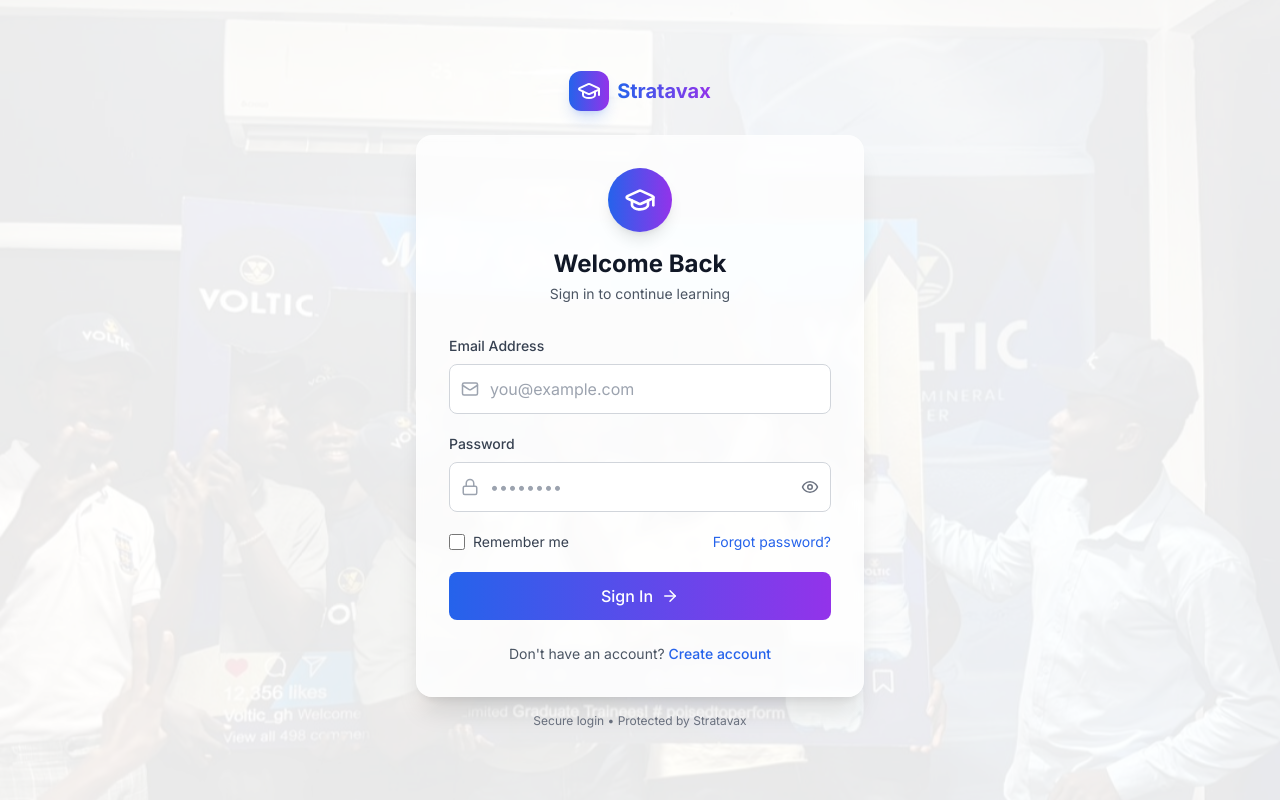
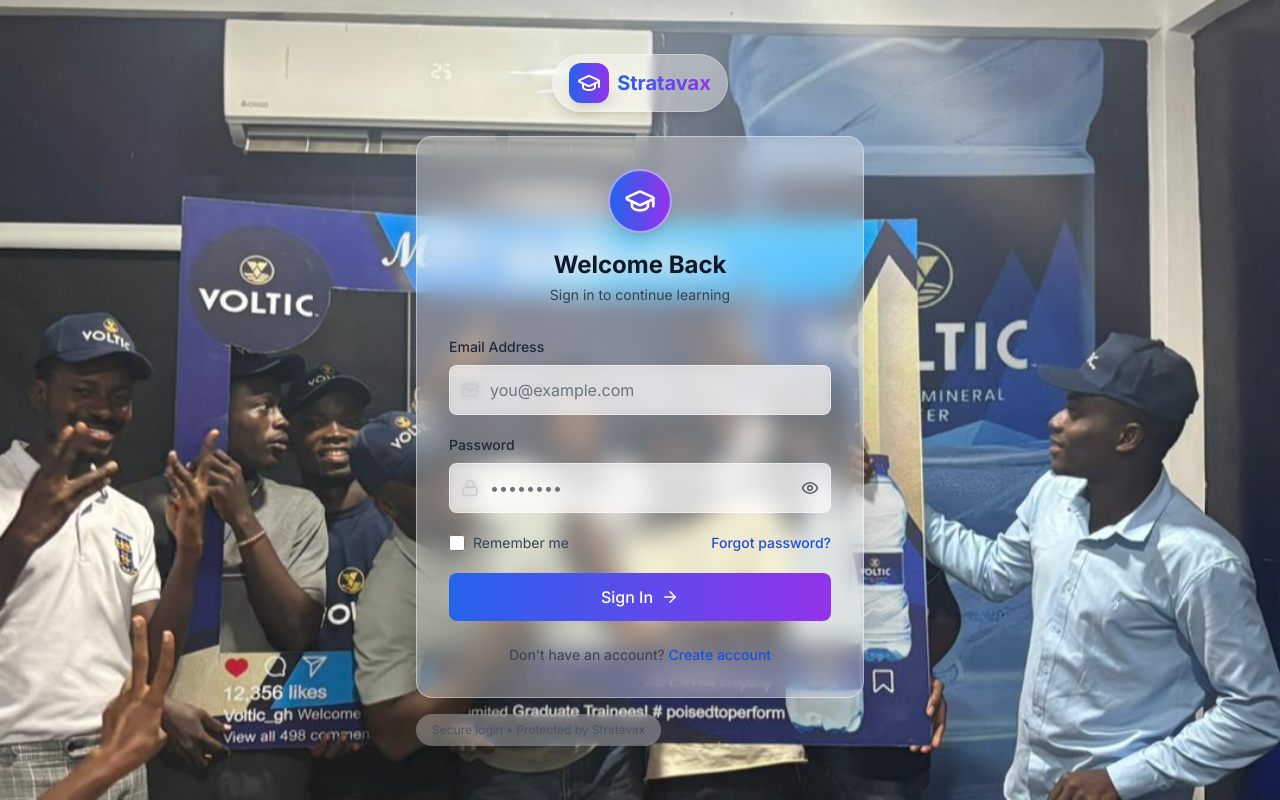
Before and after one commit to sbyiadom/Stratavax-Learning-Management-System, a Next.js app: page /login in a window 1280 px wide. Built offline with nearby package versions, Linux system fonts and the light colour scheme.

Commit message:
Update page.tsx

```diff
--- a/app/login/page.tsx
+++ b/app/login/page.tsx
@@ -1,6 +1,6 @@
 'use client'
 
-import { useState } from 'react'
+import { useState, useEffect } from 'react'
 import { createClient } from '@/lib/supabase'
 import Link from 'next/link'
 import { GraduationCap, Mail, Lock, Eye, EyeOff, ArrowRight } from 'lucide-react'
@@ -33,7 +33,7 @@ export default function LoginPage() {
 
   return (
     <div className="min-h-screen relative">
-      {/* Background Image Layer */}
+      {/* Background Image - Fully visible */}
       <div
         className="absolute inset-0 bg-cover bg-center bg-fixed"
         style={{
@@ -41,16 +41,13 @@ export default function LoginPage() {
         }}
       />
 
-      {/* White Overlay Layer */}
-      <div className="absolute inset-0 bg-white/90" />
-
       {/* Content Layer */}
       <div className="relative z-10 min-h-screen flex items-center justify-center p-4">
         <div className="max-w-md w-full">
-          {/* Stratavax Logo */}
+          {/* Stratavax Logo - Solid for visibility */}
           <div className="text-center mb-6">
-            <Link href="/" className="inline-flex items-center gap-2">
-              <div className="w-10 h-10 bg-gradient-to-r from-blue-600 to-purple-600 rounded-xl flex items-center justify-center shadow-lg shadow-blue-600/20">
+            <Link href="/" className="inline-flex items-center gap-2 bg-white/40 backdrop-blur-sm px-4 py-2 rounded-full border border-white/30 shadow-lg">
+              <div className="w-10 h-10 bg-gradient-to-r from-blue-600 to-purple-600 rounded-xl flex items-center justify-center shadow-lg">
                 <GraduationCap className="text-white" size={24} />
               </div>
               <span className="text-xl font-bold bg-gradient-to-r from-blue-600 to-purple-600 bg-clip-text text-transparent">
@@ -59,62 +56,63 @@ export default function LoginPage() {
             </Link>
           </div>
 
-          <div className="bg-white/80 backdrop-blur-sm rounded-2xl shadow-xl p-8 border border-white/20">
+          {/* Glass Card */}
+          <div className="bg-white/30 backdrop-blur-md rounded-2xl shadow-2xl p-8 border border-white/40">
             {/* Header */}
             <div className="text-center mb-8">
-              <div className="w-16 h-16 bg-gradient-to-r from-blue-600 to-purple-600 rounded-full flex items-center justify-center mx-auto mb-4 shadow-lg">
+              <div className="w-16 h-16 bg-gradient-to-r from-blue-600 to-purple-600 rounded-full flex items-center justify-center mx-auto mb-4 shadow-lg border-2 border-white/50">
                 <GraduationCap className="text-white" size={32} />
               </div>
               <h1 className="text-2xl font-bold text-gray-900">Welcome Back</h1>
-              <p className="text-sm text-gray-600 mt-1">Sign in to continue learning</p>
+              <p className="text-sm text-gray-700 mt-1">Sign in to continue learning</p>
             </div>
 
             {/* Error Message */}
             {error && (
-              <div className="mb-4 p-3 bg-red-50 border border-red-200 rounded-lg">
-                <p className="text-sm text-red-600">{error}</p>
+              <div className="mb-4 p-3 bg-red-100/80 backdrop-blur-sm border border-red-300 rounded-lg">
+                <p className="text-sm text-red-700">{error}</p>
               </div>
             )}
 
             {/* Login Form */}
             <form onSubmit={handleLogin} className="space-y-5">
               <div>
-                <label className="block text-sm font-medium text-gray-700 mb-2">
+                <label className="block text-sm font-medium text-gray-800 mb-2">
                   Email Address
                 </label>
                 <div className="relative">
-                  <Mail className="absolute left-3 top-1/2 transform -translate-y-1/2 text-gray-400" size={18} />
+                  <Mail className="absolute left-3 top-1/2 transform -translate-y-1/2 text-gray-600" size={18} />
                   <input
                     type="email"
                     value={email}
                     onChange={(e) => setEmail(e.target.value)}
                     placeholder="you@example.com"
                     required
-                    className="w-full pl-10 pr-4 py-3 border border-gray-300 rounded-lg focus:outline-none focus:ring-2 focus:ring-blue-500 focus:border-transparent bg-white/90"
+                    className="w-full pl-10 pr-4 py-3 bg-white/60 backdrop-blur-sm border border-white/50 rounded-lg focus:outline-none focus:ring-2 focus:ring-blue-500 focus:border-transparent text-gray-900 placeholder-gray-500"
                     disabled={loading}
                   />
                 </div>
               </div>
 
               <div>
-                <label className="block text-sm font-medium text-gray-700 mb-2">
+                <label className="block text-sm font-medium text-gray-800 mb-2">
                   Password
                 </label>
                 <div className="relative">
-                  <Lock className="absolute left-3 top-1/2 transform -translate-y-1/2 text-gray-400" size={18} />
+                  <Lock className="absolute left-3 top-1/2 transform -translate-y-1/2 text-gray-600" size={18} />
                   <input
                     type={showPassword ? 'text' : 'password'}
                     value={password}
                     onChange={(e) => setPassword(e.target.value)}
                     placeholder="••••••••"
                     required
-                    className="w-full pl-10 pr-12 py-3 border border-gray-300 rounded-lg focus:outline-none focus:ring-2 focus:ring-blue-500 focus:border-transparent bg-white/90"
+                    className="w-full pl-10 pr-12 py-3 bg-white/60 backdrop-blur-sm border border-white/50 rounded-lg focus:outline-none focus:ring-2 focus:ring-blue-500 focus:border-transparent text-gray-900 placeholder-gray-500"
                     disabled={loading}
                   />
                   <button
                     type="button"
                     onClick={() => setShowPassword(!showPassword)}
-                    className="absolute right-3 top-1/2 transform -translate-y-1/2 text-gray-500 hover:text-gray-700"
+                    className="absolute right-3 top-1/2 transform -translate-y-1/2 text-gray-600 hover:text-gray-800"
                   >
                     {showPassword ? <EyeOff size={18} /> : <Eye size={18} />}
                   </button>
@@ -126,13 +124,13 @@ export default function LoginPage() {
                   <input
                     id="remember"
                     type="checkbox"
-                    className="h-4 w-4 text-blue-600 focus:ring-blue-500 border-gray-300 rounded"
+                    className="h-4 w-4 text-blue-600 focus:ring-blue-500 border-gray-300 rounded bg-white/60"
                   />
                   <label htmlFor="remember" className="ml-2 block text-sm text-gray-700">
                     Remember me
                   </label>
                 </div>
-                <Link href="/forgot-password" className="text-sm text-blue-600 hover:underline">
+                <Link href="/forgot-password" className="text-sm text-blue-700 hover:text-blue-800 font-medium">
                   Forgot password?
                 </Link>
               </div>
@@ -154,16 +152,16 @@ export default function LoginPage() {
             </form>
 
             {/* Register Link */}
-            <p className="text-center text-sm text-gray-600 mt-6">
+            <p className="text-center text-sm text-gray-700 mt-6">
               Don't have an account?{' '}
-              <Link href="/register" className="text-blue-600 hover:text-blue-700 font-medium">
+              <Link href="/register" className="text-blue-700 hover:text-blue-800 font-medium">
                 Create account
               </Link>
             </p>
           </div>
 
           {/* Trust indicator */}
-          <p className="text-center text-xs text-gray-500 mt-4">
+          <p className="text-center text-xs text-gray-600 mt-4 bg-white/30 backdrop-blur-sm py-2 px-4 rounded-full inline-block mx-auto">
             Secure login • Protected by Stratavax
           </p>
         </div>
```
